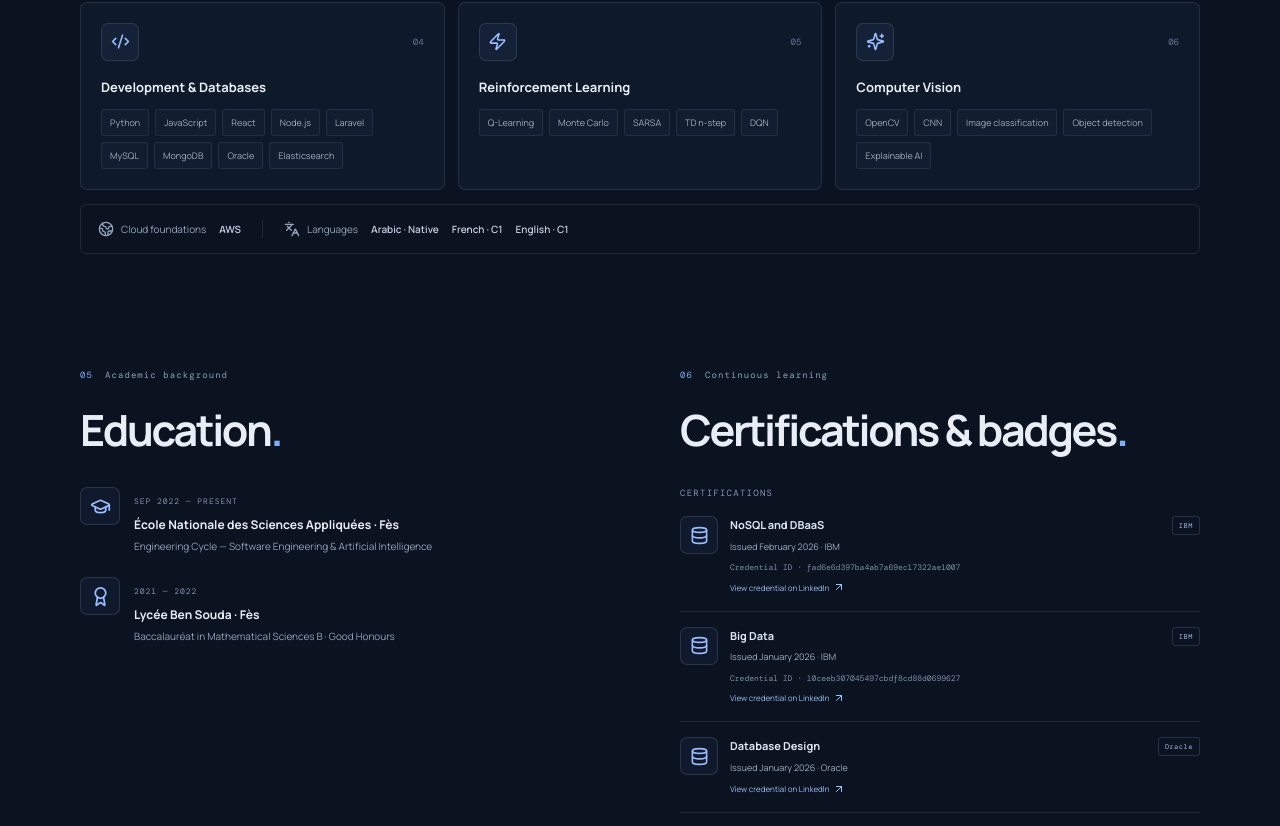
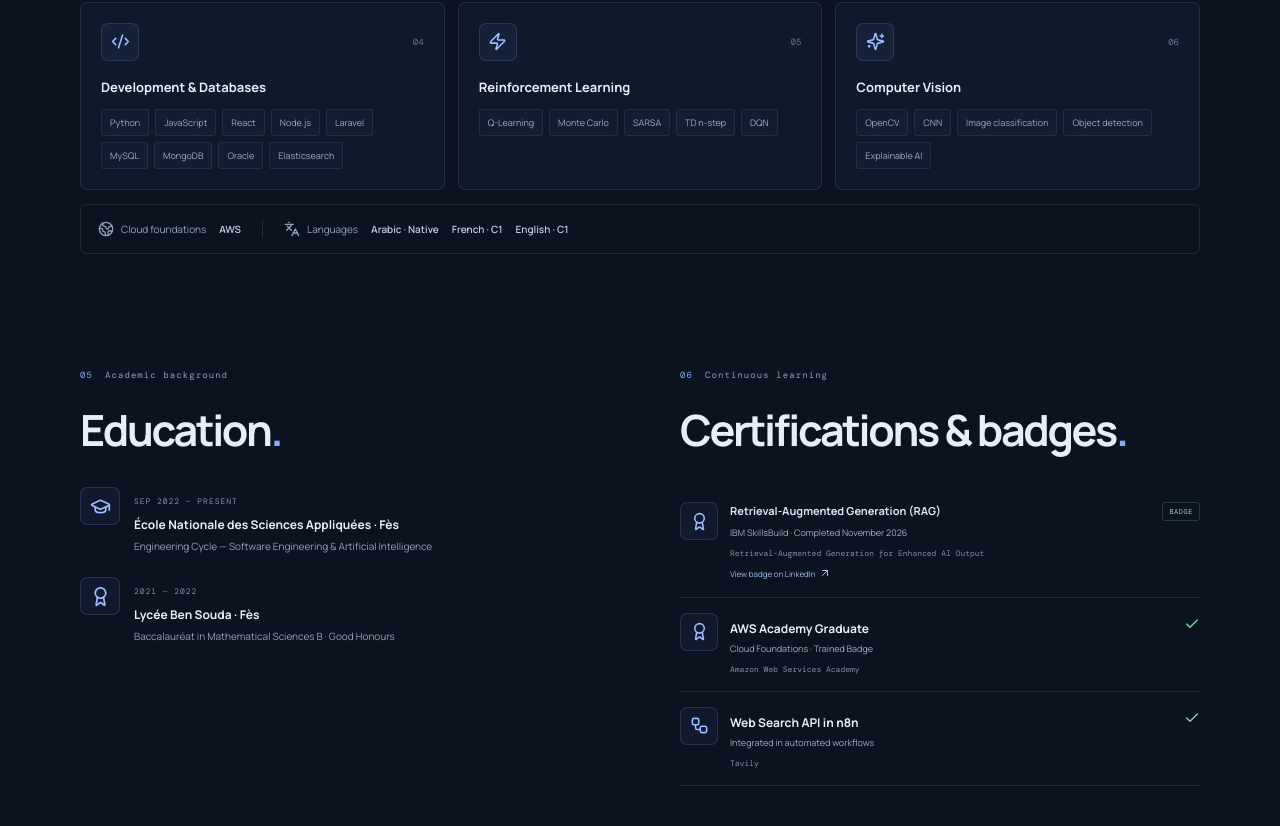
Before and after one commit to 1marieCurie/1marieCurie.github.io, a React (Vite) app: page / in a window 1280 px wide. Shown: the part 3860-4686 px from the top of the page. Built offline with nearby package versions, Linux system fonts and the light colour scheme.

Commit message:
Keep only the RAG badge as the new certification

```diff
--- a/src/App.tsx
+++ b/src/App.tsx
@@ -549,64 +549,21 @@ function App() {
             <div className="education-item"><div className="education-icon"><Award size={21}/></div><div><span className="education-date">2021 — 2022</span><h3>Lycée Ben Souda · Fès</h3><p>Baccalauréat in Mathematical Sciences B · Good Honours</p></div></div>
           </div>
           <div className="cert-column"><div className="section-kicker"><span>06</span>{t.certLabel}</div><h2 className="section-title">{t.certTitle}<span>.</span></h2>
-            <div className="cert-group-label">CERTIFICATIONS</div>
             <div className="cert-item">
-              <span className="cert-icon"><Database size={19}/></span>
-              <div className="cert-content"><div className="cert-title-row"><h3>NoSQL and DBaaS</h3><span className="cert-type">IBM</span></div>
-                <p>Issued February 2026 · IBM</p><small>Credential ID · fad6e6d397ba4ab7a69ec17322ae1007</small>
-                <a className="cert-source-link" href="https://www.linkedin.com/in/khadija-mellak-090498287/details/certifications/" target="_blank" rel="noreferrer">View credential on LinkedIn <ArrowUpRight size={12}/></a>
-              </div>
-            </div>
-            <div className="cert-item">
-              <span className="cert-icon"><Database size={19}/></span>
-              <div className="cert-content"><div className="cert-title-row"><h3>Big Data</h3><span className="cert-type">IBM</span></div>
-                <p>Issued January 2026 · IBM</p><small>Credential ID · 10ceeb307045497cbdf8cd88d0699627</small>
-                <a className="cert-source-link" href="https://www.linkedin.com/in/khadija-mellak-090498287/details/certifications/" target="_blank" rel="noreferrer">View credential on LinkedIn <ArrowUpRight size={12}/></a>
-              </div>
-            </div>
-            <div className="cert-item">
-              <span className="cert-icon"><Database size={19}/></span>
-              <div className="cert-content"><div className="cert-title-row"><h3>Database Design</h3><span className="cert-type">Oracle</span></div>
-                <p>Issued January 2026 · Oracle</p>
-                <a className="cert-source-link" href="https://www.linkedin.com/in/khadija-mellak-090498287/details/certifications/" target="_blank" rel="noreferrer">View credential on LinkedIn <ArrowUpRight size={12}/></a>
-              </div>
-            </div>
-            <div className="cert-item">
-              <span className="cert-icon"><Database size={19}/></span>
-              <div className="cert-content"><div className="cert-title-row"><h3>Database Programming with SQL</h3><span className="cert-type">Oracle</span></div>
-                <p>Issued January 2026 · Oracle</p>
-                <a className="cert-source-link" href="https://www.linkedin.com/in/khadija-mellak-090498287/details/certifications/" target="_blank" rel="noreferrer">View credential on LinkedIn <ArrowUpRight size={12}/></a>
-              </div>
-            </div>
-            <div className="cert-item">
-              <span className="cert-icon"><Code2 size={19}/></span>
-              <div className="cert-content"><div className="cert-title-row"><h3>Python 101 for Data Science</h3><span className="cert-type">IBM</span></div>
-                <p>Issued June 2025 · IBM</p><small>Credential ID · bf4e2d177ae849f8b33473d5f646bf4e</small>
-                <a className="cert-source-link" href="https://www.linkedin.com/in/khadija-mellak-090498287/details/certifications/" target="_blank" rel="noreferrer">View credential on LinkedIn <ArrowUpRight size={12}/></a>
+              <span className="cert-icon"><Award size={19}/></span>
+              <div className="cert-content"><div className="cert-title-row"><h3>Retrieval-Augmented Generation (RAG)</h3><span className="cert-type cert-type--badge">BADGE</span></div>
+                <p>IBM SkillsBuild · Completed November 2026</p>
+                <small>Retrieval-Augmented Generation for Enhanced AI Output</small>
+                <a className="cert-source-link" href="https://www.linkedin.com/in/khadija-mellak-090498287/" target="_blank" rel="noreferrer">View badge on LinkedIn <ArrowUpRight size={12}/></a>
               </div>
             </div>
             <div className="cert-item">
               <span className="cert-icon"><Award size={19}/></span>
-              <div className="cert-content"><div className="cert-title-row"><h3>AWS Academy Graduate</h3><span className="cert-type cert-type--badge">TRAINED BADGE</span></div>
-                <p>Cloud Foundations · Amazon Web Services Academy</p>
-                <a className="cert-source-link" href="https://www.linkedin.com/in/khadija-mellak-090498287/details/certifications/" target="_blank" rel="noreferrer">View credential on LinkedIn <ArrowUpRight size={12}/></a>
-              </div>
+              <div><h3>AWS Academy Graduate</h3><p>Cloud Foundations · Trained Badge</p><small>Amazon Web Services Academy</small></div><Check size={16} className="cert-check"/>
             </div>
-            <div className="cert-group-label cert-group-label--secondary">LEARNING & APPLIED ACHIEVEMENTS</div>
-            <div className="cert-item cert-item--learning">
-              <span className="cert-icon"><BrainCircuit size={19}/></span>
-              <div className="cert-content"><div className="cert-title-row"><h3>Retrieval-Augmented Generation for Enhanced AI Output</h3><span className="cert-type cert-type--learning">LEARNING PLAN</span></div>
-                <p>IBM SkillsBuild · Completed November 2026</p>
-                <small>RAG concepts: connecting LLMs to external knowledge sources, relevance, accuracy and contextual grounding.</small>
-                <a className="cert-source-link" href="https://www.linkedin.com/in/khadija-mellak-090498287/" target="_blank" rel="noreferrer">View LinkedIn profile <ArrowUpRight size={12}/></a>
-              </div>
-            </div>
-            <div className="cert-item cert-item--learning">
+            <div className="cert-item">
               <span className="cert-icon"><Workflow size={19}/></span>
-              <div className="cert-content"><div className="cert-title-row"><h3>Web Search API in n8n</h3><span className="cert-type cert-type--learning">APPLIED INTEGRATION</span></div>
-                <p>Tavily · Integrated into automated workflows</p>
-                <small>Shown as a practical implementation, not as a formal certification.</small>
-              </div>
+              <div><h3>Web Search API in n8n</h3><p>Integrated in automated workflows</p><small>Tavily</small></div><Check size={16} className="cert-check"/>
             </div>
           </div>
         </section>
```
